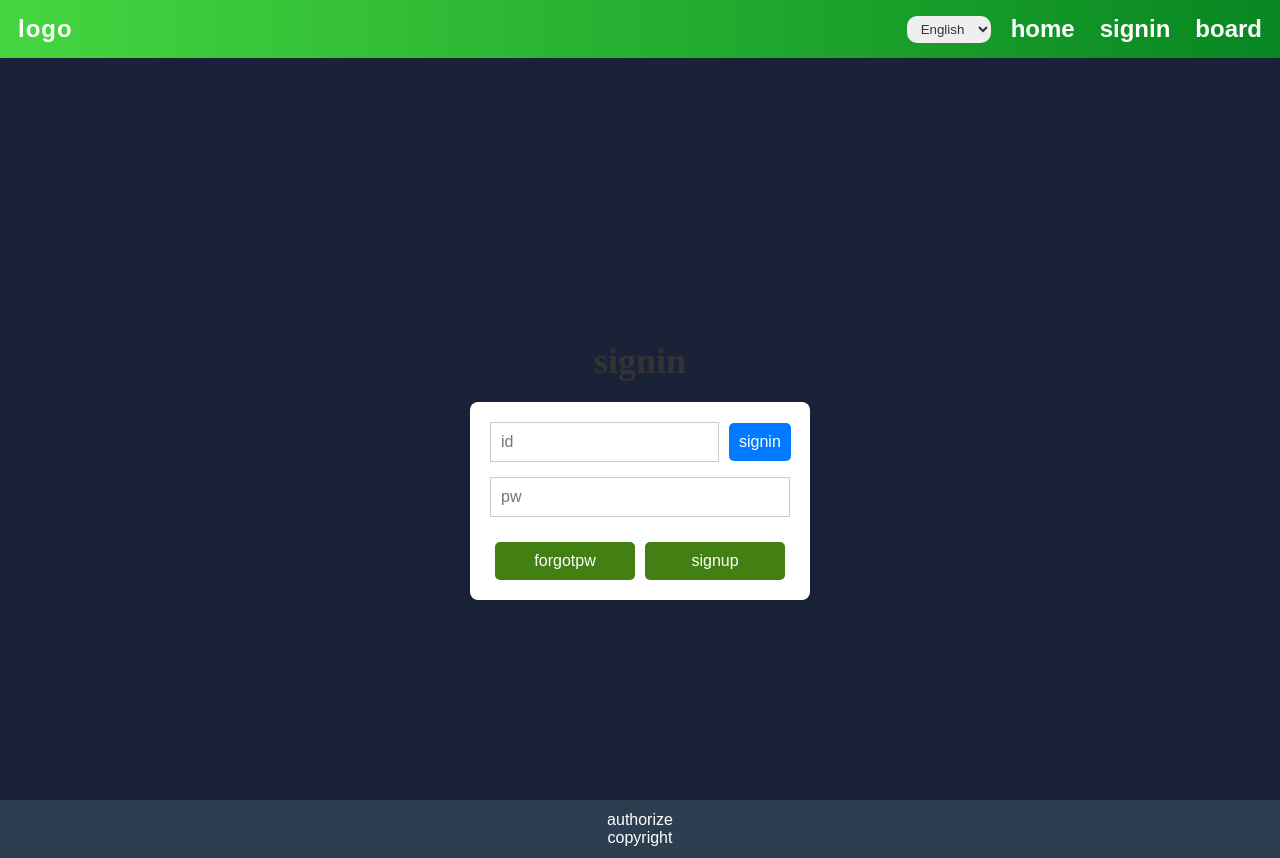
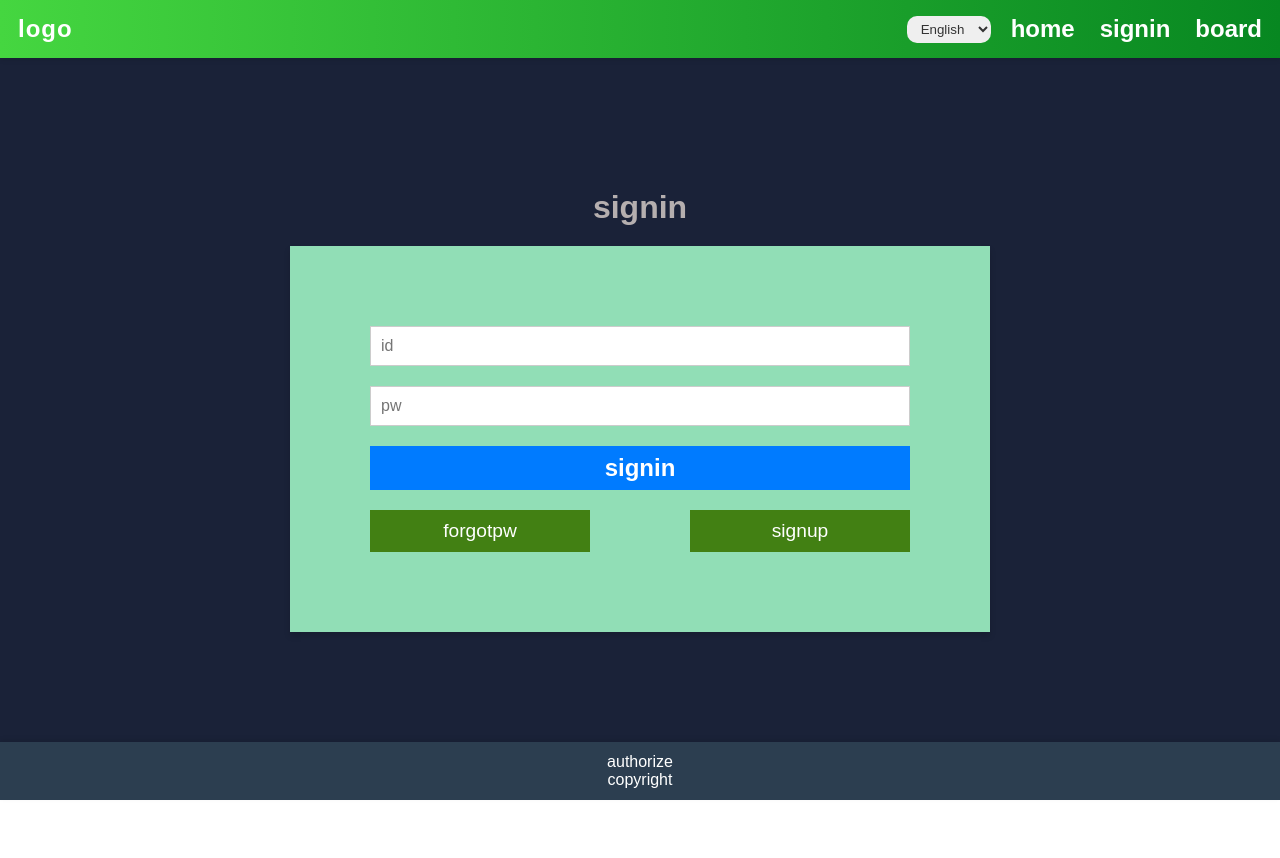
Before and after one commit to codeOccluter/prisma_prac, a Next.js app: page /member/signin in a window 1280 px wide. After the commit the page ends 800 px from the top, so only its background shows below. Built offline with nearby package versions, Linux system fonts and the light colour scheme; no server answers.

Commit message:
css 대폭 수정

```diff
--- a/css/layout/footer.module.css
+++ b/css/layout/footer.module.css
@@ -3,11 +3,12 @@
     color: white;
     text-align: center;
     padding: 1px 0;
-    /* font-size: 18px;
-    position: relative;
+    position: fixed;
     bottom: 0;
+    left: 0;
     width: 100%;
-    box-shadow: 0 -2px 10px rgba(0, 0, 0, 0.1); */
+    box-shadow: 0 -2px 5px rgba(0, 0, 0, 0.1);
+    z-index: 1000;
 }
 
 .container {
--- a/css/layout/header.module.css
+++ b/css/layout/header.module.css
@@ -5,7 +5,13 @@
     padding: 15px 18px;
     background: linear-gradient(90deg, #45d640, #078721);
     color: white;
-    position: relative;
+    position: fixed;
+    top: 0;
+    left: 0;
+    width: 100%;
+    z-index: 1000;
+    box-shadow: 0 2px 5px rgba(0, 0, 0, 0.1);
+    box-sizing: border-box;
 }
 
 .logo {
@@ -74,6 +80,10 @@
 }
 
 @media screen and (max-width: 768px) {
+    .header {
+      flex-direction: column;
+      padding: 10px;
+    }
     .hamburger {
         display: block;
       }
--- a/css/member/signin.module.css
+++ b/css/member/signin.module.css
@@ -4,82 +4,82 @@
     align-items: center;
     justify-content: center;
     height: 100vh;
+    padding: 20px;
     background-color: #1a2238;
+    box-sizing: border-box;
 }
 
-.h1 {
+.title {
+    font-size: 2rem;
+    font-weight: bold;
     margin-bottom: 20px;
-    font-family: 'Dancing Script', cursive;
-    font-weight: 700;
-    font-size: 36px;
-    color: #333;
+    color: #b5afaf;
 }
 
 .form {
     display: flex;
     flex-direction: column;
-    width: 300px;
-    max-width: 350px;
-    background: white;
-    padding: 20px;
-    border-radius: 8px;
-    box-shadow: 0 4px 6px rgba(0, 0, 0, 0.1);
+    width: 100%;
+    max-width: 700px;
+    background: #91deb6;
+    padding: 80px;
+    box-shadow: 0 4px 6px rgba(0, 0, 0, 0.15);
+    box-sizing: border-box;
 }
 
 .inputGroup {
     display: flex;
     align-items: center;
-    margin-bottom: 15px;
+    margin-bottom: 20px;
 }
 
-.inputText {
-    flex: 1;
-    margin-bottom: 10px 10px;
+.input {
+    width: 100%;
     padding: 10px;
     border: 1px solid #ccc;
     font-size: 1rem;
-    transition: all 0.3s;
+    transition: border-color 0.3s ease;
 }
 
-.inputText:focus{
+.input:focus{
     background-color: #e4edd2;
     border-color: #007BFF;
     outline: none;
 }
 
 .loginButton {
-    padding: 10px 10px;
+    width: 100%;
+    padding: 8px;
     background-color: #007BFF;
-    margin-left: 10px;
     color: white;
     border: none;
-    border-radius: 5px;
     cursor: pointer;
-    font-size: 1rem;
+    font-size: 1.5rem;
+    font-weight: bold;
     transition: background-color 0.3s;
 }
 
 .loginButton:hover {
-    background-color: #5a6268;
+    background-color: #276b9f;
 }
 
-.buttonContainer {
+.linkGroup {
     display: flex;
     justify-content: space-between;
-    margin-top: 10px;
+    margin-top: 20px;
+    gap: 100px;
 }
 
-.button {
+.linkButton {
     flex: 1;
-    margin: 0 5px;
     padding: 10px;
+    font-size: 1.2rem;
+    background: none;
     border: none;
-    border-radius: 5px;
     background-color: #428013;
     color: white;
     cursor: pointer;
-    font-size: 1rem;
-    transition: background-color 0.3s;
+    transition: color 0.3s ease;
 }
 
 .button:hover {
--- a/src/app/globals.css
+++ b/src/app/globals.css
@@ -1,3 +1,9 @@
 @tailwind base;
 @tailwind components;
 @tailwind utilities;
+
+* {
+    box-sizing: border-box;
+    margin: 0;
+    padding: 0;
+}
--- a/src/app/member/signin/page.tsx
+++ b/src/app/member/signin/page.tsx
@@ -25,41 +25,56 @@ const Signin = () => {
         )
     }
 
+    const handleSignin = (): void => {
+
+        console.log("=== 로그인 로직 구현 대기 ===")
+    }
+
+    const handleForgotPw = (): void => {
+
+        console.log("=== PW 찾기 로직 구현 대기 ===")
+    }
+
+    const handleSignup = (): void => {
+
+        console.log("=== 회원가입 로직 구현 대기 ===")
+    }
+
     return (
         <div className={styles.container}>
-            <h1 className={styles.h1}>{t('signin')}</h1>
-            <div>
+            <h1 className={styles.title}>{t('signin')}</h1>
             <form className={styles.form}>
                 <div className={styles.inputGroup}>
                     <input
                         type="text"
                         placeholder={t('id')}
-                            className={styles.inputText}
+                        className={styles.input}
                     />
-                        <button
-                            type="button"
-                            className={styles.loginButton}
-                        >{t('signin')}</button>
                 </div>
                 <div className={styles.inputGroup}>
                     <input
                         type="password"
                         placeholder={t('pw')}
-                            className={styles.inputText}
+                        className={styles.input}
                     />
                 </div>
-                    <div className={styles.buttonContainer}>
                 <button
                     type="button"
-                            className={styles.button}
+                    className={styles.loginButton}
+                >{t('signin')}</button>
+                <div className={styles.linkGroup}>
+                    <button
+                        type="button"
+                        className={styles.linkButton}
+                        onClick={handleForgotPw}
                     >{t('forgotpw')}</button>
                     <button
                         type="button"
-                            className={styles.button}
+                        className={styles.linkButton}
+                        onClick={handleSignup}
                     >{t('signup')}</button>
                 </div>
             </form>
-            </div>
         </div>
     )
 }
```
Also changed, not shown: css/layout/layout.module.css (+0 -8 lines). Lines whose indentation alone changed are shown as unchanged.
